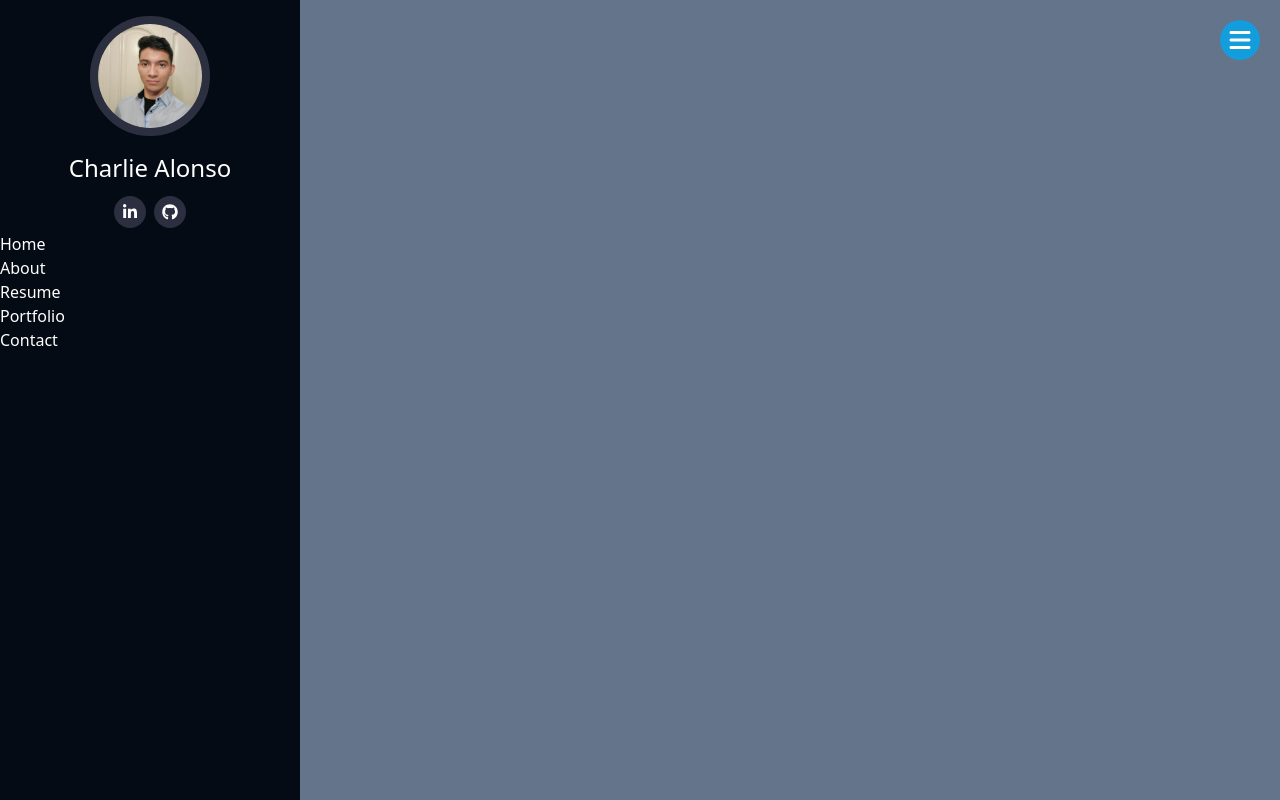
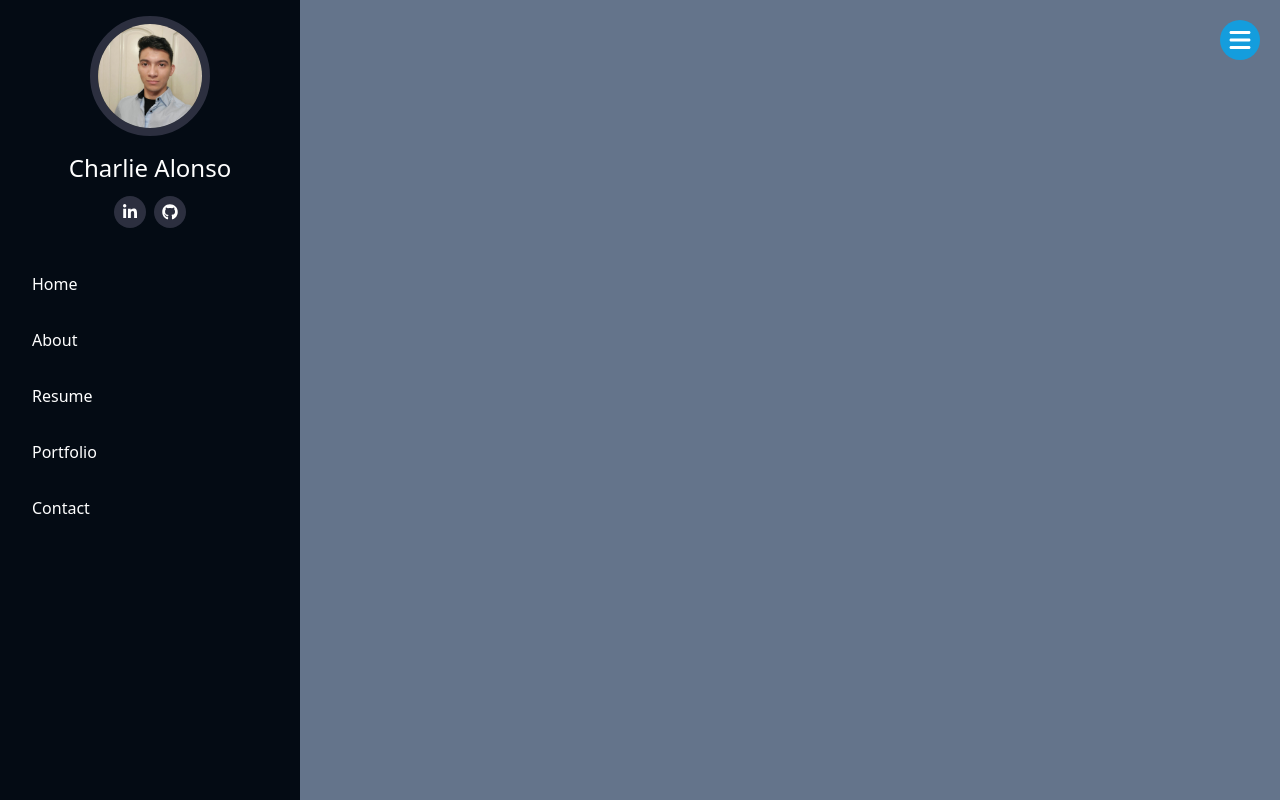
Before and after one commit to Charlie025x/myPortfolio-tailwind, a React (Vite) app: page / in a window 1280 px wide. Built offline with nearby package versions, Linux system fonts and the light colour scheme.

Commit message:
made nav links look better, no icons on links yet

```diff
--- a/src/components/header.jsx
+++ b/src/components/header.jsx
@@ -7,7 +7,7 @@ export default function Header() {
     <>
       <header
         id="header"
-        className=" text-[#ffffff] fixed top-0 left-0 bottom-0 w-[300px] bg-[#040b14]"
+        className=" text-[#ffffff] fixed top-0 left-0 bottom-0 w-[300px] bg-[#040b14] px-4"
       >
         {/* <i class="bi bi-list mobile-nav-toggle d-xl-none"></i> */}
 
@@ -42,7 +42,8 @@ export default function Header() {
                 icon={faGithub}
                 className="bg-[#2c2f3f] rounded-full box-border aspect-square p-2 ml-2 hover:bg-[#149ddd]"
               />
-              <a
+
+              {/* <a
                 href="https://www.linkedin.com/in/charliealonso002/"
                 target="_blank"
                 rel="noopener noreferrer"
@@ -57,34 +58,36 @@ export default function Header() {
                 className="github"
               >
                 <i className="bx bxl-github"></i>
-              </a>
+              </a> */}
             </div>
           </div>
 
-          <nav id="navbar" className="nav-menu navbar">
+          {/* <nav id="navbar" className="nav-menu navbar"> */}
+          <nav id="navbar" className="pt-7">
             <ul>
               <li>
-                <a href="#hero" className="nav-link scrollto active">
+                {/* <a href="#hero" className="nav-link scrollto active"> */}
+                <a href="#hero" className="px-4 py-3 block">
                   <i className="bx bx-home"></i> <span>Home</span>
                 </a>
               </li>
               <li>
-                <a href="#about" className="nav-link scrollto">
+                <a href="#about" className="px-4 py-3 mt-2 block">
                   <i className="bx bx-user"></i> <span>About</span>
                 </a>
               </li>
               <li>
-                <a href="#resume" className="nav-link scrollto">
+                <a href="#resume" className="px-4 py-3 mt-2 block">
                   <i className="bx bx-file-blank"></i> <span>Resume</span>
                 </a>
               </li>
               <li>
-                <a href="#portfolio" className="nav-link scrollto">
+                <a href="#portfolio" className="px-4 py-3 mt-2 block">
                   <i className="bx bx-book-content"></i> <span>Portfolio</span>
                 </a>
               </li>
               <li>
-                <a href="#contact" className="nav-link scrollto">
+                <a href="#contact" className="px-4 py-3 mt-2 block">
                   <i className="bx bx-envelope"></i> <span>Contact</span>
                 </a>
               </li>
```
